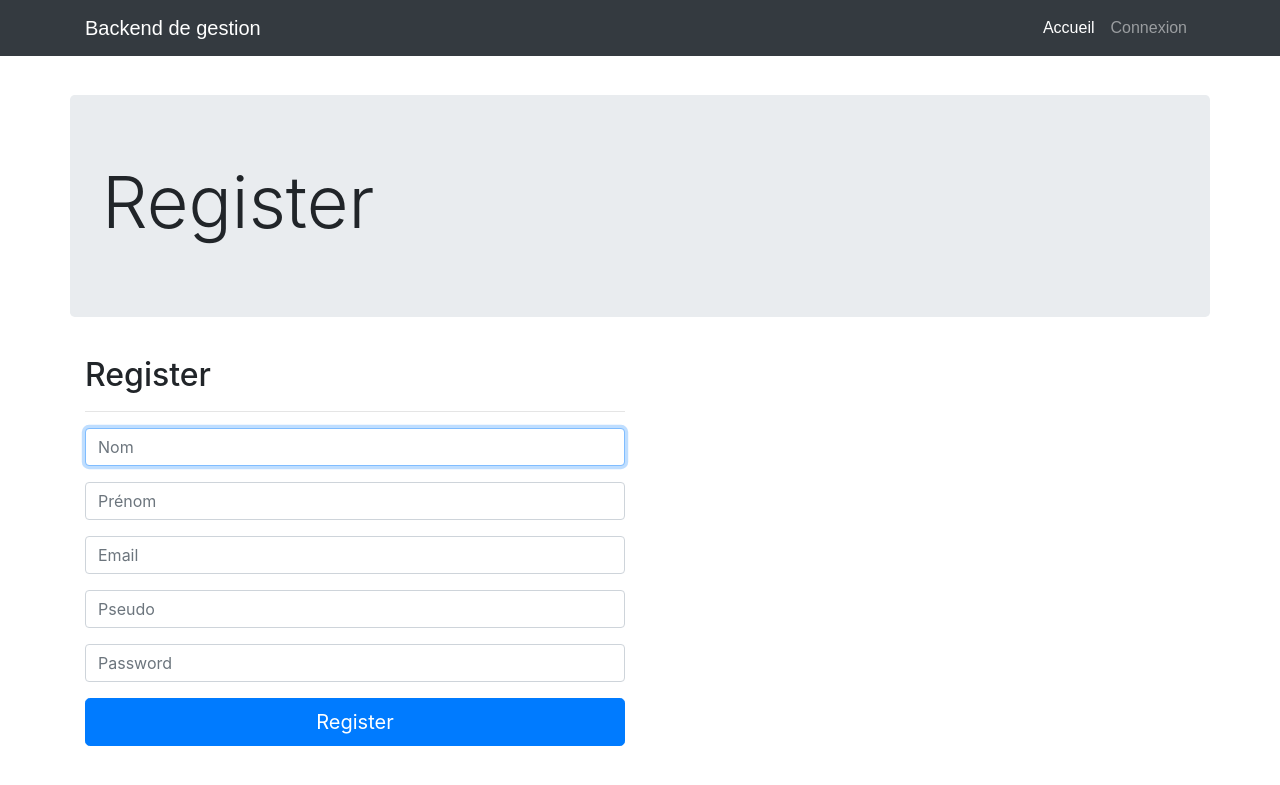
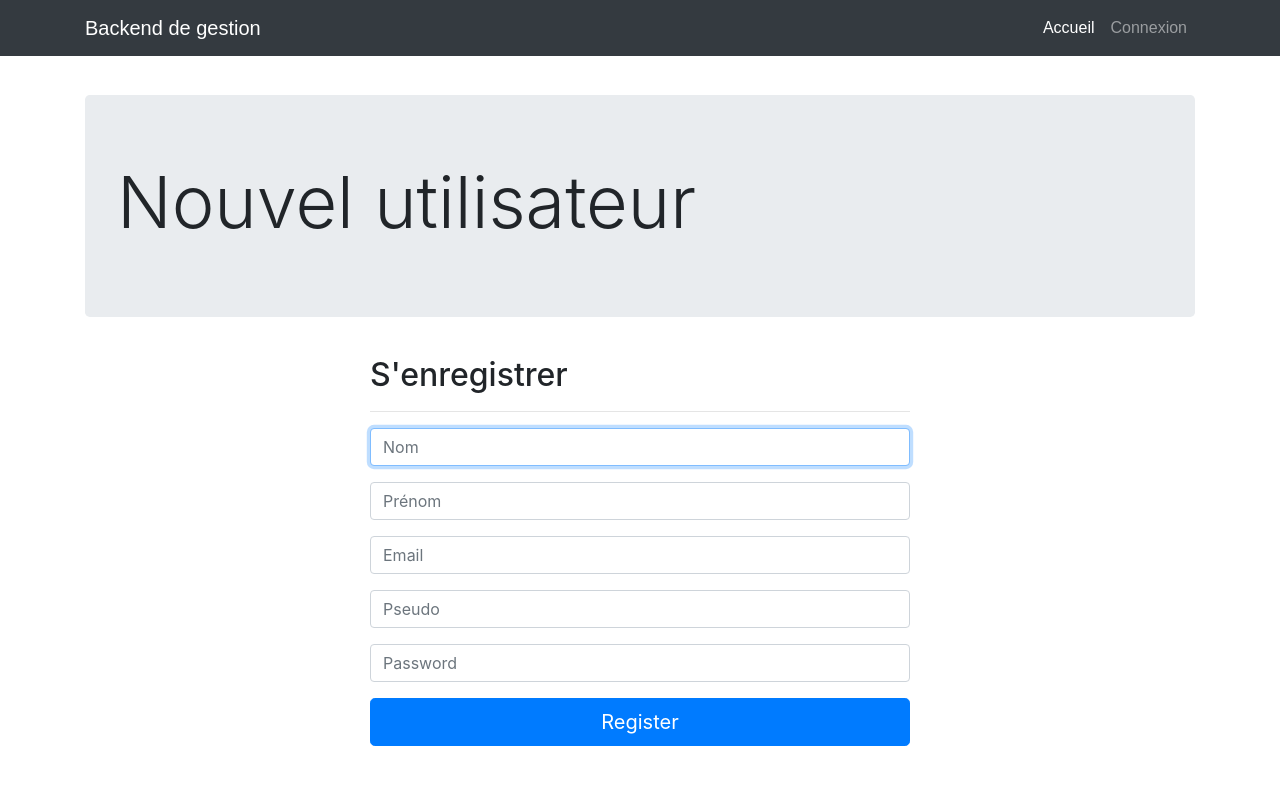
Before and after one commit to Texier54/GeoQuizz, a PHP site: template backoffice/templates/register.html.twig in a window 1280 px wide. Shown: the top 785 px of the page. Run offline with PHP 8.4, Linux system fonts and the light colour scheme; the template is opened without the code that fills it, so the values that code supplies are empty; some libraries are stand-ins or nearby versions.

Commit message:
centered forms

```diff
--- a/backoffice/templates/register.html.twig
+++ b/backoffice/templates/register.html.twig
@@ -15,12 +15,15 @@
     <div class="container">
 
       <div class="row">
-        <header class="jumbotron my-4 col-md-12">
-          <h1 class="display-3">Register</h1>
+        <div class="col-md-12">
+          <header class="jumbotron my-4">
+            <h1 class="display-3">Nouvel utilisateur</h1>
           </header>
+        </div>
 
-        <form class="form-signin col-md-6" action="" method="POST">
-          <h2 class="form-signin-heading">Register</h2> <hr>
+        <div class="offset-md-3 col-md-6">
+          <form class="form-signin" action="" method="POST">
+            <h2 class="form-signin-heading">S'enregistrer</h2> <hr>
 
             <div class="form-group">
               <label for="nom" class="sr-only">Nom</label>
@@ -54,6 +57,7 @@
 
           </form>
         </div>
+      </div>
 
     </div>
 {% endblock %}
```
Also changed, not shown: backoffice/templates/connexion.html.twig (+7 -3 lines). Lines whose indentation alone changed are shown as unchanged.
